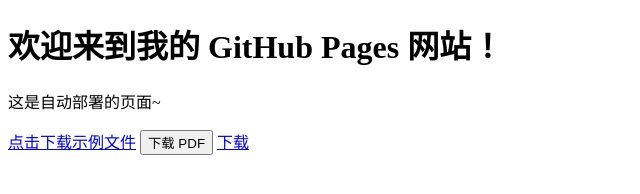
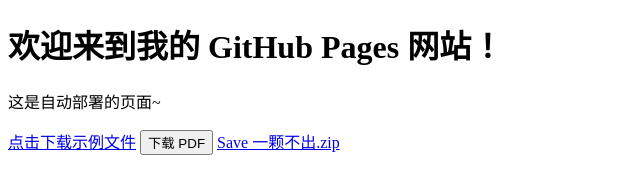
Before and after one commit to xuechangpeng/xuechangpeng.github.io, a plain HTML site: page index.html in a window 1280 px wide. Shown: the whole page, without its empty margins (0-640 px from the left). Drawn offline with Linux system fonts and the light colour scheme.

Commit message:
Update index.html

```diff
--- a/index.html
+++ b/index.html
@@ -16,4 +16,4 @@
 <button onclick="window.open('/downloads/Save 没一条项链.rar')">下载 PDF</button>
 
 <!-- 强制浏览器下载（避免直接打开文件） -->
-<a href="/downloads/Save 没一条项链.rar" download="自定义文件名.pdf">下载</a>
+<a href="/downloads/Save 一颗不出.zip" download="自定义文件名.pdf">Save 一颗不出.zip</a>
```
